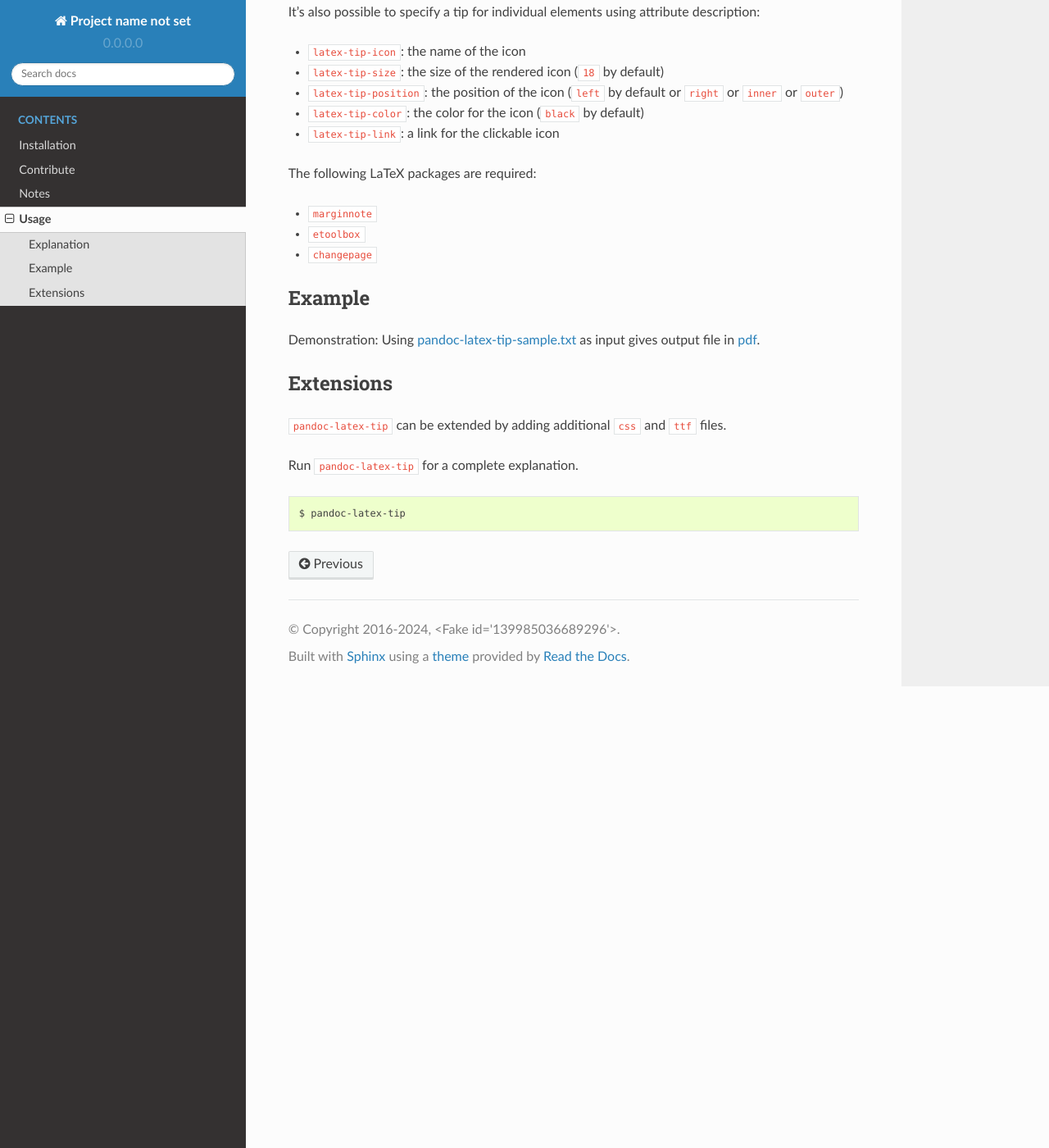
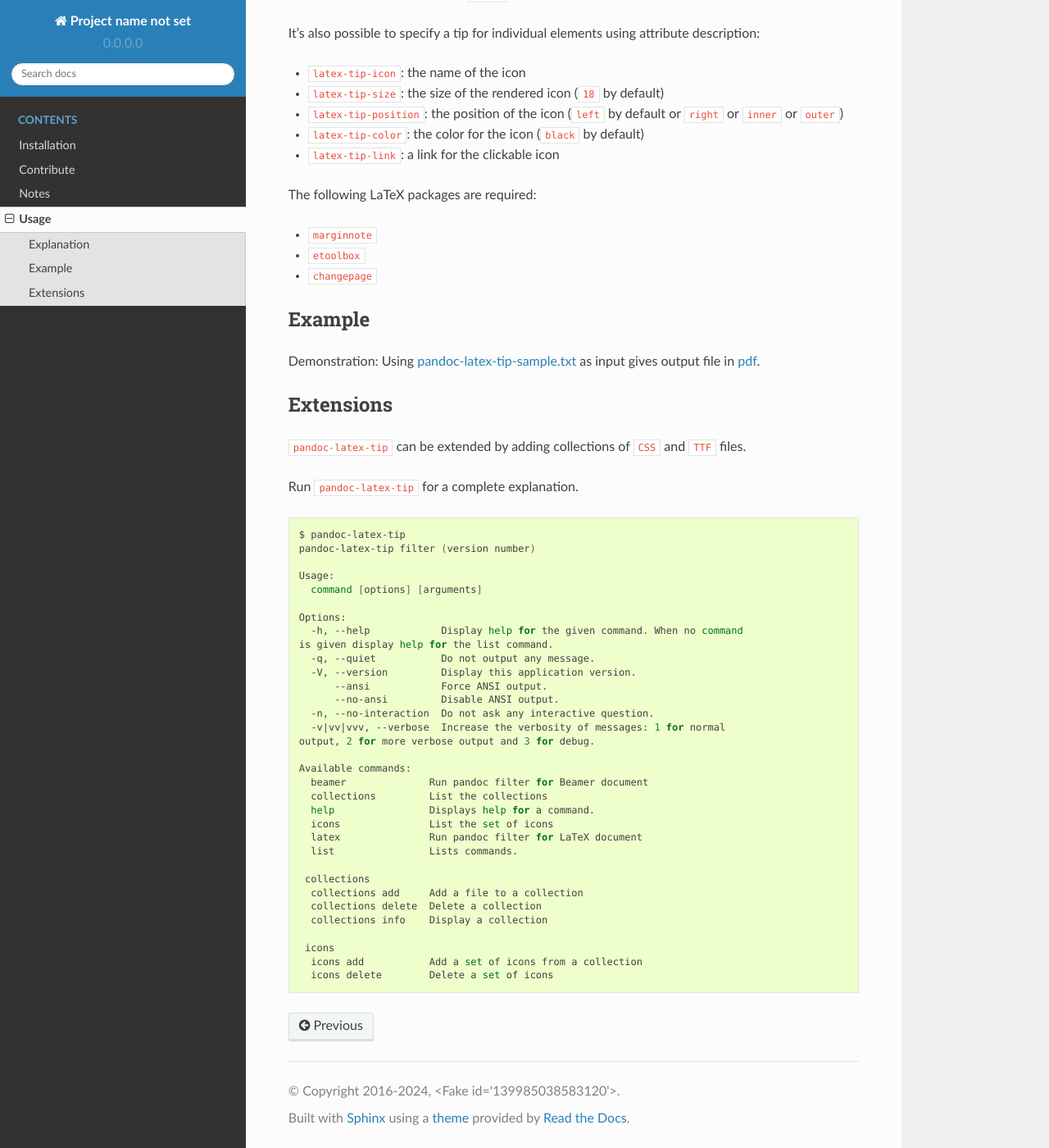
Before and after one commit to chdemko/pandoc-latex-tip, a Sphinx documentation site: the page built from docs/usage.rst, in a window 1280 px wide and 1400 px high, scrolled down 1278 px. Shown: the whole window at 82% size. Built offline with Sphinx 7.4.7 and the Read the Docs theme 2.0.0, drawn with Linux system fonts in a browser that asks for light colours; the version number is read from the project's files by our own code; some of the changed text lies outside the part shown.

Commit message:
Documentation

```diff
--- a/docs/images/pandoc-latex-tip-sample.txt
+++ b/docs/images/pandoc-latex-tip-sample.txt
@@ -10,10 +10,12 @@
     position: outer
   - classes: [tip, discussion]
     icons:
-    - name: fa-comments
+    - fa-user
+    - far-user
+    - name: fab-facebook
       color: lightseagreen
       link: '#title'
-    size: 36
+    size: 24
     position: right
   - classes: [tip, listing]
     icons:
--- a/docs/usage.rst
+++ b/docs/usage.rst
@@ -14,7 +14,7 @@
 decorate HTML ``span``, ``div``, ``code`` or ``codeblock`` elements by
 icons generated from popular icon collections:
 
-* Font-Awesome (4.7, 5.x)
+* Font-Awesome
   `Dave Gandy <https://fontawesome.com/>`__
   (`SIL OFL 1.1 <https://fontawesome.com/license/>`__)
 
@@ -31,7 +31,7 @@
        icons: [fa-bug]
      - classes: [tip]
 
-The metadata block above is used to add a ``bug`` icon to ``span``,
+The metadata block above is used to add a ``fa-bug`` icon to ``span``,
 ``div``, ``code`` or ``codeblock`` elements which have ``tip`` and
 ``error`` classes and a generic icon to ``span``, ``div``, ``code`` or
 ``codeblock`` elements that have only a ``tip`` class.
@@ -53,7 +53,12 @@
 Each icon is either:
 
 -  an icon name taken from the `Font-Awesome icons collection
-   <https://fontawesome.com/>`__
+   <https://fontawesome.com/>`__ (use ``fa-`` prefix for the ``solid``
+   `icons <https://fontawesome.com/search?o=r&m=free&s=solid>`__,
+   ``far-`` prefix for the ``regular``
+   `icons <https://fontawesome.com/search?o=r&m=free&s=regular>`__
+   and ``fab-`` prefix for the ``brands``
+   `icons <https://fontawesome.com/search?o=r&m=free&f=brands>`__)
 -  a YAML object containing
 
    -  a ``name`` property (for the icon)
@@ -92,11 +97,43 @@
 Extensions
 ----------
 
-``pandoc-latex-tip`` can be extended by adding additional ``css`` and
-``ttf`` files.
+``pandoc-latex-tip`` can be extended by adding collections of
+``CSS`` and ``TTF`` files.
 
 Run ``pandoc-latex-tip`` for a complete explanation.
 
-.. code-block:: shell
+..  code-block:: shell
 
-   $ pandoc-latex-tip
+    $ pandoc-latex-tip
+    pandoc-latex-tip filter (version number)
+
+    Usage:
+      command [options] [arguments]
+
+    Options:
+      -h, --help            Display help for the given command. When no command
+    is given display help for the list command.
+      -q, --quiet           Do not output any message.
+      -V, --version         Display this application version.
+          --ansi            Force ANSI output.
+          --no-ansi         Disable ANSI output.
+      -n, --no-interaction  Do not ask any interactive question.
+      -v|vv|vvv, --verbose  Increase the verbosity of messages: 1 for normal
+    output, 2 for more verbose output and 3 for debug.
+
+    Available commands:
+      beamer              Run pandoc filter for Beamer document
+      collections         List the collections
+      help                Displays help for a command.
+      icons               List the set of icons
+      latex               Run pandoc filter for LaTeX document
+      list                Lists commands.
+
+     collections
+      collections add     Add a file to a collection
+      collections delete  Delete a collection
+      collections info    Display a collection
+
+     icons
+      icons add           Add a set of icons from a collection
+      icons delete        Delete a set of icons
```
Also changed, not shown: 1 other file.
